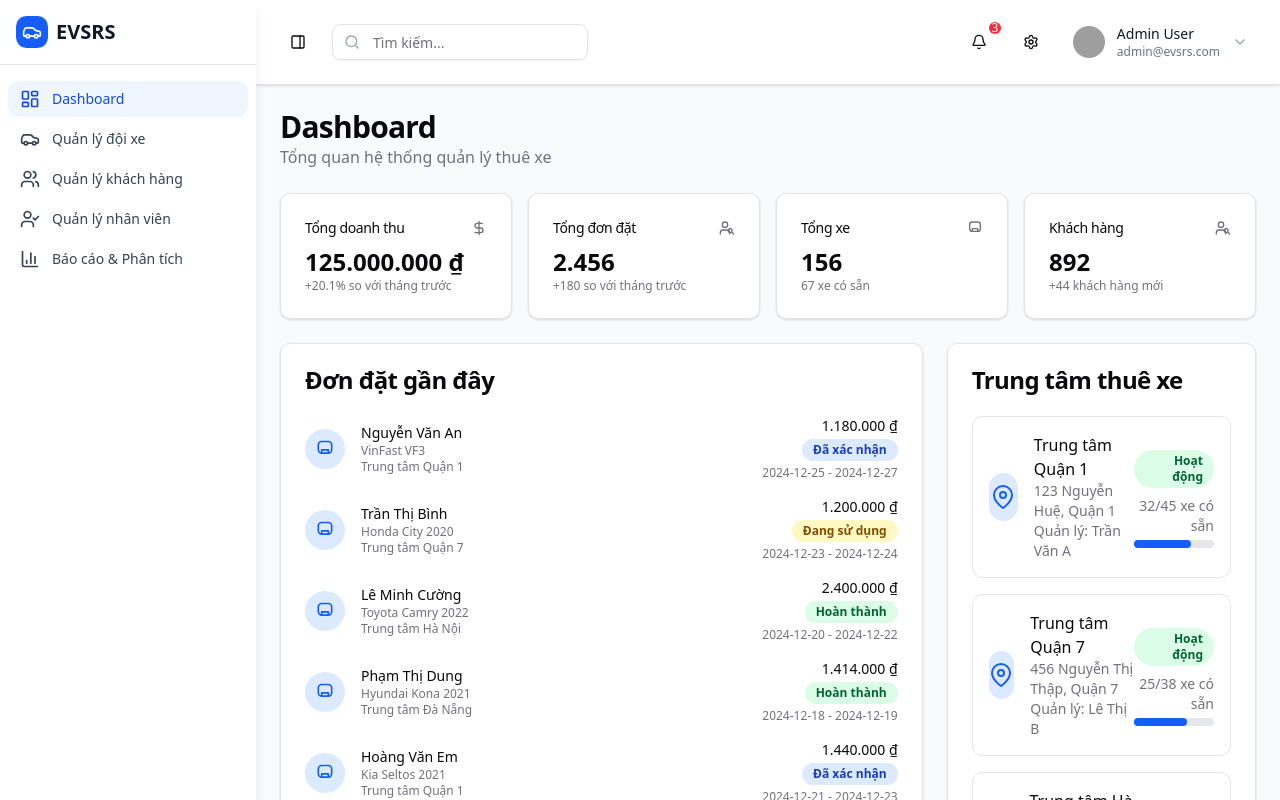
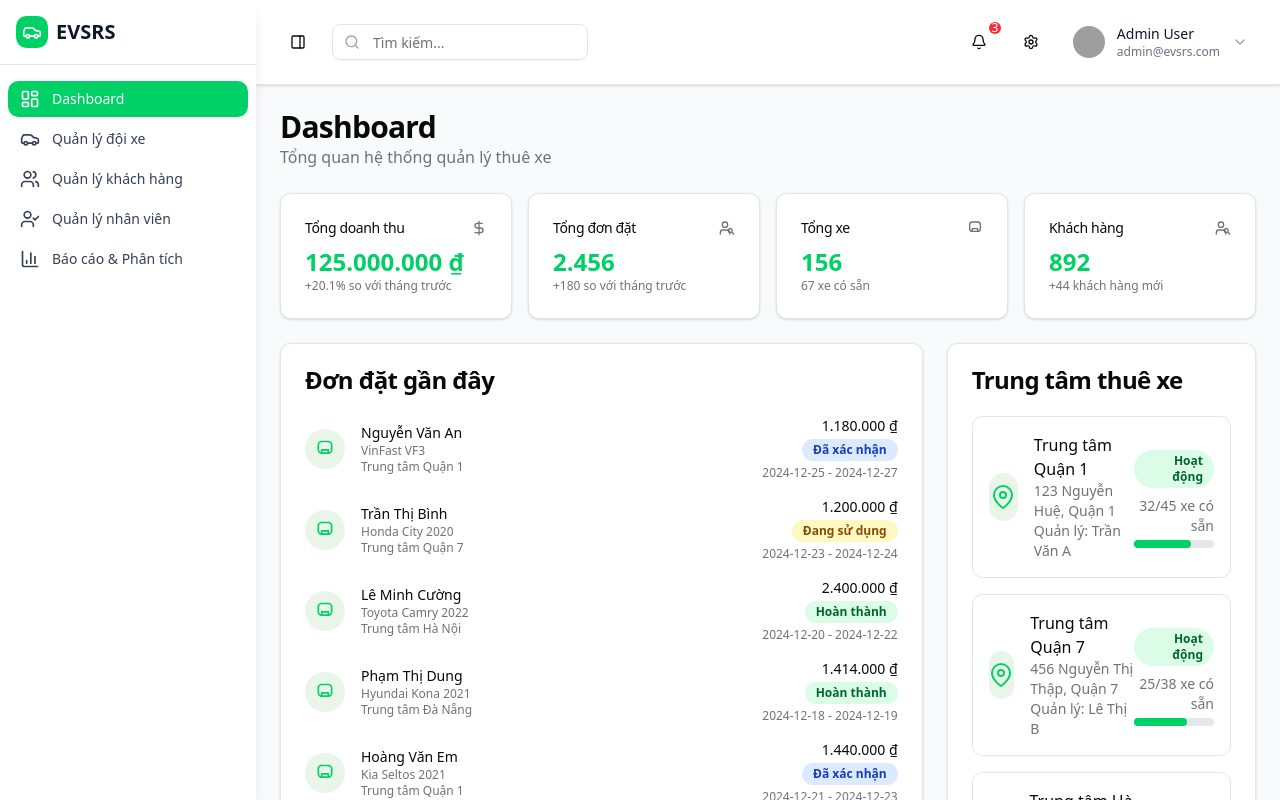
Before and after one commit to HungUniverse/evsrs-fe, a React (Vite) app: page /admin/dashboard in a window 1280 px wide. Shown: the top 800 px of the page. Built offline with nearby package versions, Linux system fonts and the light colour scheme; grey boxes are pictures that could not be loaded.

Commit message:
admin dashboard v1.1

```diff
--- a/src/layouts/admin.layout.tsx
+++ b/src/layouts/admin.layout.tsx
@@ -87,14 +87,14 @@ export default function AdminLayout() {
           <div className="flex items-center justify-between p-4 border-b">
             {!sidebarCollapsed && (
               <div className="flex items-center space-x-2">
-                <div className="w-8 h-8 bg-blue-600 rounded-lg flex items-center justify-center">
+                <div className="w-8 h-8 rounded-lg flex items-center justify-center" style={{backgroundColor: '#00D166'}}>
                   <Car className="h-5 w-5 text-white" />
                 </div>
                 <span className="text-xl font-bold text-gray-900">EVSRS</span>
               </div>
             )}
             {sidebarCollapsed && (
-              <div className="w-8 h-8 bg-blue-600 rounded-lg flex items-center justify-center mx-auto">
+              <div className="w-8 h-8 rounded-lg flex items-center justify-center mx-auto" style={{backgroundColor: '#00D166'}}>
                 <Car className="h-5 w-5 text-white" />
               </div>
             )}
@@ -120,9 +120,10 @@ export default function AdminLayout() {
                   to={item.href}
                   className={`flex items-center px-3 py-2 rounded-lg text-sm font-medium transition-colors group ${
                     isActive
-                      ? 'bg-blue-50 text-blue-700'
+                      ? 'text-white'
                       : 'text-gray-700 hover:bg-gray-50 hover:text-gray-900'
                   }`}
+                  style={isActive ? {backgroundColor: '#00D166'} : {}}
                   onClick={() => setSidebarOpen(false)}
                   title={sidebarCollapsed ? item.name : ''}
                 >
@@ -231,7 +232,7 @@ export default function AdminLayout() {
                         <div>
                           <p className="text-sm font-medium text-gray-900">Admin User</p>
                           <p className="text-xs text-gray-500">admin@evsrs.com</p>
-                          <p className="text-xs text-blue-600">Quản trị viên</p>
+                          <p className="text-xs" style={{color: '#00D166'}}>Quản trị viên</p>
                         </div>
                       </div>
                     </div>
--- a/src/page/admin/dashboard/components/location-overview.tsx
+++ b/src/page/admin/dashboard/components/location-overview.tsx
@@ -21,7 +21,7 @@ export function LocationOverview() {
           {mockRentalLocations.map((location) => (
             <div key={location.id} className="flex items-center justify-between p-4 border rounded-lg">
               <div className="flex items-center space-x-4">
-                <div className="w-12 h-12 bg-blue-100 rounded-full flex items-center justify-center">
+              <div className="w-12 h-12 rounded-full flex items-center justify-center" style={{backgroundColor: '#E8F5E8'}}>
                 <svg
                   xmlns="http://www.w3.org/2000/svg"
                   viewBox="0 0 24 24"
@@ -30,7 +30,8 @@ export function LocationOverview() {
                   strokeLinecap="round"
                   strokeLinejoin="round"
                   strokeWidth="2"
-                    className="h-6 w-6 text-blue-600"
+                  style={{color: '#00D166'}}
+                  className="h-6 w-6"
                 >
                   <path d="M21 10c0 7-9 13-9 13s-9-6-9-13a9 9 0 0 1 18 0Z" />
                   <circle cx="12" cy="10" r="3" />
@@ -52,8 +53,11 @@ export function LocationOverview() {
                   </p>
                   <div className="w-20 bg-gray-200 rounded-full h-2 mt-1">
                     <div
-                      className="bg-blue-600 h-2 rounded-full"
-                      style={{ width: `${(location.availableCars / location.totalCars) * 100}%` }}
+                      className="h-2 rounded-full"
+                      style={{
+                        width: `${(location.availableCars / location.totalCars) * 100}%`,
+                        backgroundColor: '#00D166'
+                      }}
                     ></div>
                   </div>
                 </div>
--- a/src/page/admin/dashboard/components/overview-cards.tsx
+++ b/src/page/admin/dashboard/components/overview-cards.tsx
@@ -35,7 +35,7 @@ export function OverviewCards() {
           </svg>
         </CardHeader>
         <CardContent>
-          <div className="text-2xl font-bold">{formatCurrency(stats.totalRevenue)}</div>
+          <div className="text-2xl font-bold" style={{color: '#00D166'}}>{formatCurrency(stats.totalRevenue)}</div>
           <p className="text-xs text-muted-foreground">
             +20.1% so với tháng trước
           </p>
@@ -60,7 +60,7 @@ export function OverviewCards() {
           </svg>
         </CardHeader>
         <CardContent>
-          <div className="text-2xl font-bold">{formatNumber(stats.totalBookings)}</div>
+          <div className="text-2xl font-bold" style={{color: '#00D166'}}>{formatNumber(stats.totalBookings)}</div>
           <p className="text-xs text-muted-foreground">
             +180 so với tháng trước
           </p>
@@ -83,7 +83,7 @@ export function OverviewCards() {
           </svg>
         </CardHeader>
         <CardContent>
-          <div className="text-2xl font-bold">{formatNumber(stats.totalCars)}</div>
+          <div className="text-2xl font-bold" style={{color: '#00D166'}}>{formatNumber(stats.totalCars)}</div>
           <p className="text-xs text-muted-foreground">
             {formatNumber(stats.availableCars)} xe có sẵn
           </p>
@@ -108,7 +108,7 @@ export function OverviewCards() {
           </svg>
         </CardHeader>
         <CardContent>
-          <div className="text-2xl font-bold">{formatNumber(stats.totalCustomers)}</div>
+          <div className="text-2xl font-bold" style={{color: '#00D166'}}>{formatNumber(stats.totalCustomers)}</div>
           <p className="text-xs text-muted-foreground">
             +44 khách hàng mới
           </p>
--- a/src/page/admin/dashboard/components/recent-bookings.tsx
+++ b/src/page/admin/dashboard/components/recent-bookings.tsx
@@ -51,7 +51,7 @@ export function RecentBookings() {
           {mockRecentBookings.map((booking) => (
             <div key={booking.id} className="flex items-center justify-between">
               <div className="flex items-center space-x-4">
-                <div className="w-10 h-10 bg-blue-100 rounded-full flex items-center justify-center">
+                <div className="w-10 h-10 rounded-full flex items-center justify-center" style={{backgroundColor: '#E8F5E8'}}>
                   <svg
                     xmlns="http://www.w3.org/2000/svg"
                     viewBox="0 0 24 24"
@@ -60,7 +60,8 @@ export function RecentBookings() {
                     strokeLinecap="round"
                     strokeLinejoin="round"
                     strokeWidth="2"
-                    className="h-5 w-5 text-blue-600"
+                    style={{color: '#00D166'}}
+                    className="h-5 w-5"
                   >
                     <path d="M8 17h8M8 17a4 4 0 0 1-4-4V7a4 4 0 0 1 4-4h8a4 4 0 0 1 4 4v6a4 4 0 0 1-4 4M8 17v-4h8v4" />
                   </svg>
--- a/src/page/admin/fleet-management/components/fleet-stats.tsx
+++ b/src/page/admin/fleet-management/components/fleet-stats.tsx
@@ -36,7 +36,7 @@ export function FleetStats() {
           </svg>
         </CardHeader>
         <CardContent>
-          <div className="text-2xl font-bold">{totalCars}</div>
+          <div className="text-2xl font-bold" style={{color: '#00D166'}}>{totalCars}</div>
           <p className="text-xs text-muted-foreground">
             {availableCars} xe có sẵn
           </p>
@@ -61,7 +61,7 @@ export function FleetStats() {
           </svg>
         </CardHeader>
         <CardContent>
-          <div className="text-2xl font-bold">{totalLocations}</div>
+          <div className="text-2xl font-bold" style={{color: '#00D166'}}>{totalLocations}</div>
           <p className="text-xs text-muted-foreground">
             {activeLocations} đang hoạt động
           </p>
@@ -90,7 +90,7 @@ export function FleetStats() {
           </svg>
         </CardHeader>
         <CardContent>
-          <div className="text-2xl font-bold">{topBrands[0]?.[0] || 'N/A'}</div>
+          <div className="text-2xl font-bold" style={{color: '#00D166'}}>{topBrands[0]?.[0] || 'N/A'}</div>
           <p className="text-xs text-muted-foreground">
             {topBrands[0]?.[1] || 0} xe
           </p>
@@ -114,7 +114,7 @@ export function FleetStats() {
           </svg>
         </CardHeader>
         <CardContent>
-          <div className="text-2xl font-bold">
+          <div className="text-2xl font-bold" style={{color: '#00D166'}}>
             {Math.round((availableCars / totalCars) * 100)}%
           </div>
           <p className="text-xs text-muted-foreground">
--- a/src/page/admin/reports/components/booking-stats.tsx
+++ b/src/page/admin/reports/components/booking-stats.tsx
@@ -71,7 +71,7 @@ export function BookingStats() {
           </svg>
         </CardHeader>
         <CardContent>
-          <div className="text-2xl font-bold">{totalBookings}</div>
+          <div className="text-2xl font-bold" style={{color: '#00D166'}}>{totalBookings}</div>
           <p className="text-xs text-muted-foreground">
             Gần đây
           </p>
@@ -96,7 +96,7 @@ export function BookingStats() {
           </svg>
         </CardHeader>
         <CardContent>
-          <div className="text-2xl font-bold text-green-600">{completedBookings}</div>
+          <div className="text-2xl font-bold" style={{color: '#00D166'}}>{completedBookings}</div>
           <p className="text-xs text-muted-foreground">
             {Math.round((completedBookings / totalBookings) * 100)}% tổng số
           </p>
@@ -123,7 +123,7 @@ export function BookingStats() {
           </svg>
         </CardHeader>
         <CardContent>
-          <div className="text-2xl font-bold text-yellow-600">{ongoingBookings}</div>
+          <div className="text-2xl font-bold" style={{color: '#00D166'}}>{ongoingBookings}</div>
           <p className="text-xs text-muted-foreground">
             Đang hoạt động
           </p>
@@ -147,7 +147,7 @@ export function BookingStats() {
           </svg>
         </CardHeader>
         <CardContent>
-          <div className="text-2xl font-bold">{formatCurrency(averageBookingValue)}</div>
+          <div className="text-2xl font-bold" style={{color: '#00D166'}}>{formatCurrency(averageBookingValue)}</div>
           <p className="text-xs text-muted-foreground">
             Mỗi đơn đặt
           </p>
--- a/src/page/admin/reports/components/revenue-chart.tsx
+++ b/src/page/admin/reports/components/revenue-chart.tsx
@@ -37,8 +37,11 @@ export function RevenueChart() {
               </div>
               <div className="w-full bg-gray-200 rounded-full h-2">
                 <div
-                  className="bg-blue-600 h-2 rounded-full transition-all duration-300"
-                  style={{ width: `${(data.revenue / maxRevenue) * 100}%` }}
+                  className="h-2 rounded-full transition-all duration-300"
+                  style={{
+                    width: `${(data.revenue / maxRevenue) * 100}%`,
+                    backgroundColor: '#00D166'
+                  }}
                 ></div>
               </div>
               <div className="flex justify-between text-xs text-muted-foreground">
```
Also changed, not shown: src/page/admin/customer-management/components/customer-stats.tsx (+4 -4 lines), src/page/admin/staff-management/components/staff-stats.tsx (+4 -5 lines). Lines whose indentation alone changed are shown as unchanged.
